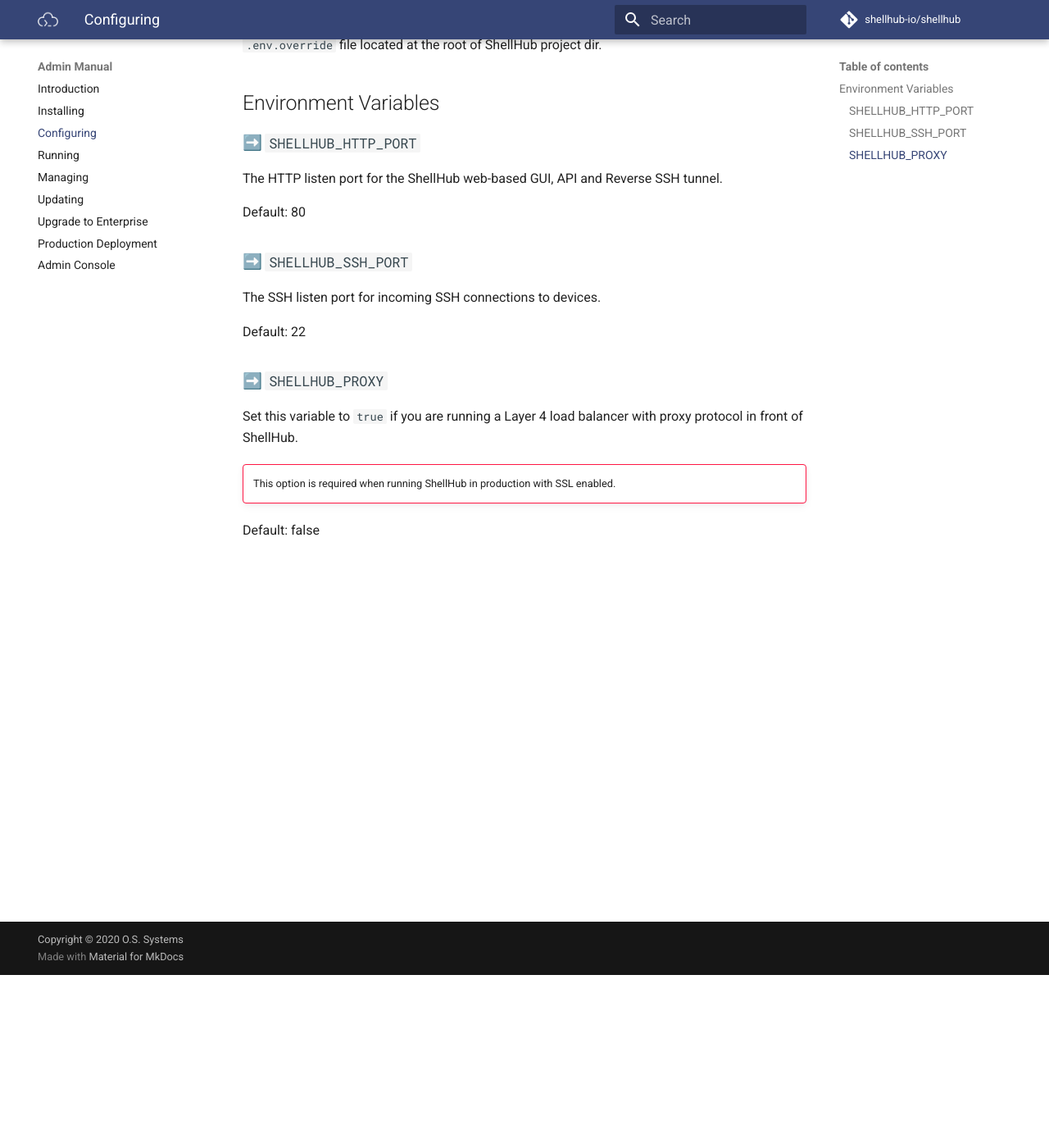
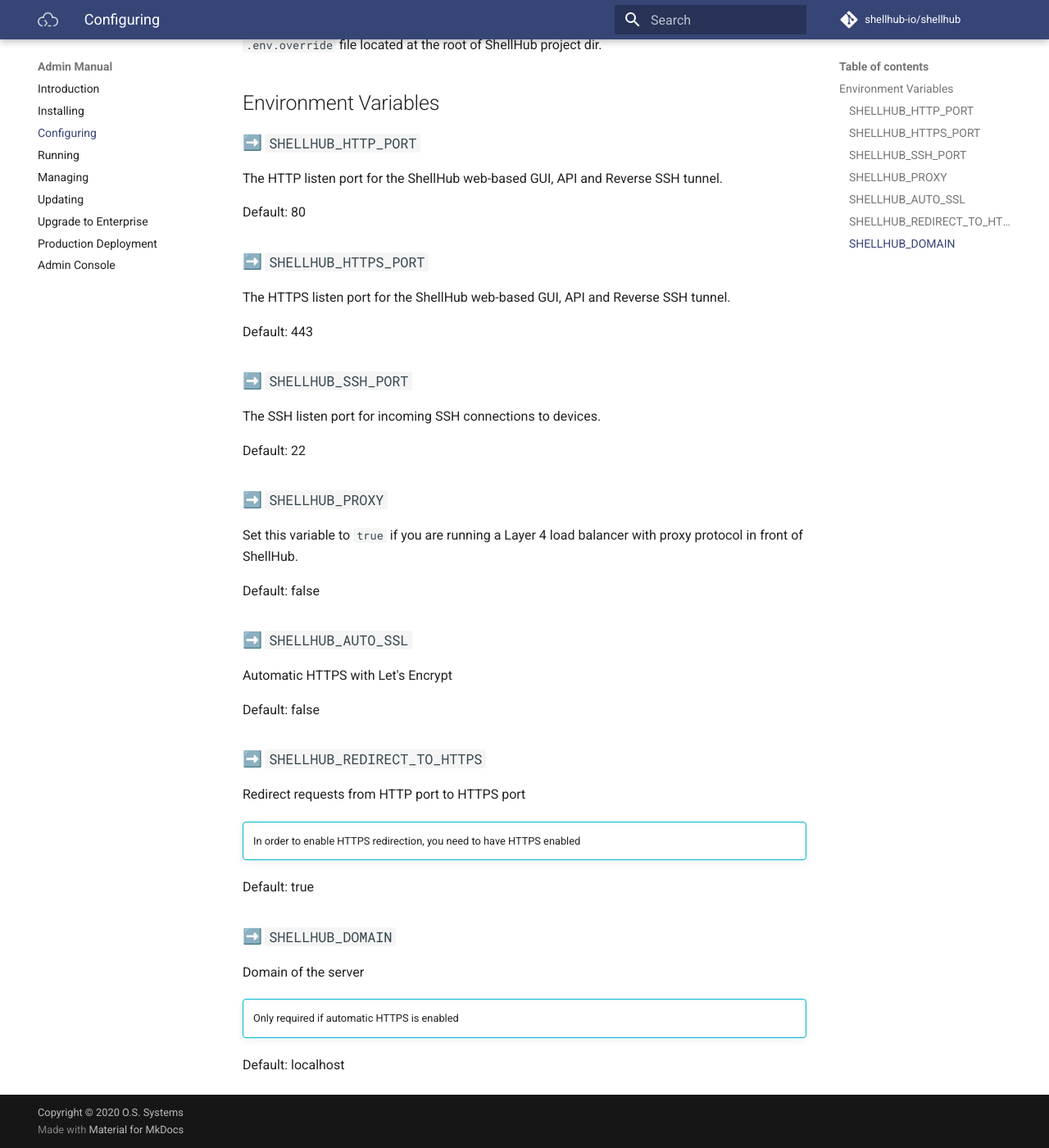
Before and after one commit to shellhub-io/shellhub-io.github.io, an MkDocs documentation site: the page built from docs/admin-manual/configuring.md, in a window 1280 px wide and 1400 px high, scrolled down 211 px. Shown: the whole window at 82% size. Built offline with MkDocs 1.6.1 and Material for MkDocs 9.7.7, drawn with Linux system fonts in a browser that asks for light colours; emoji names are drawn with the system emoji font; comment, search, counter and statistics services are not loaded.

Commit message:
Add docs for new options. Closes #27

```diff
--- a/docs/admin-manual/configuring.md
+++ b/docs/admin-manual/configuring.md
@@ -9,6 +9,12 @@
 
 Default: 80
 
+### :arrow_right: `SHELLHUB_HTTPS_PORT`
+
+The HTTPS listen port for the ShellHub web-based GUI, API and Reverse SSH tunnel.
+
+Default: 443
+
 ### :arrow_right: `SHELLHUB_SSH_PORT`
 
 The SSH listen port for incoming SSH connections to devices.
@@ -19,7 +25,28 @@
 
 Set this variable to `true` if you are running a Layer 4 load balancer with proxy protocol in front of ShellHub.
 
-!!! danger ""
-	This option is required when running ShellHub in production with SSL enabled.
+Default: false
+
+### :arrow_right: `SHELLHUB_AUTO_SSL`
+
+Automatic HTTPS with Let's Encrypt
 
 Default: false
+
+### :arrow_right: `SHELLHUB_REDIRECT_TO_HTTPS`
+
+Redirect requests from HTTP port to HTTPS port
+
+!!! info ""
+	In order to enable HTTPS redirection, you need to have HTTPS enabled
+
+Default: true
+
+### :arrow_right: `SHELLHUB_DOMAIN`
+
+Domain of the server
+
+!!! info ""
+	Only required if automatic HTTPS is enabled
+
+Default: localhost
```
